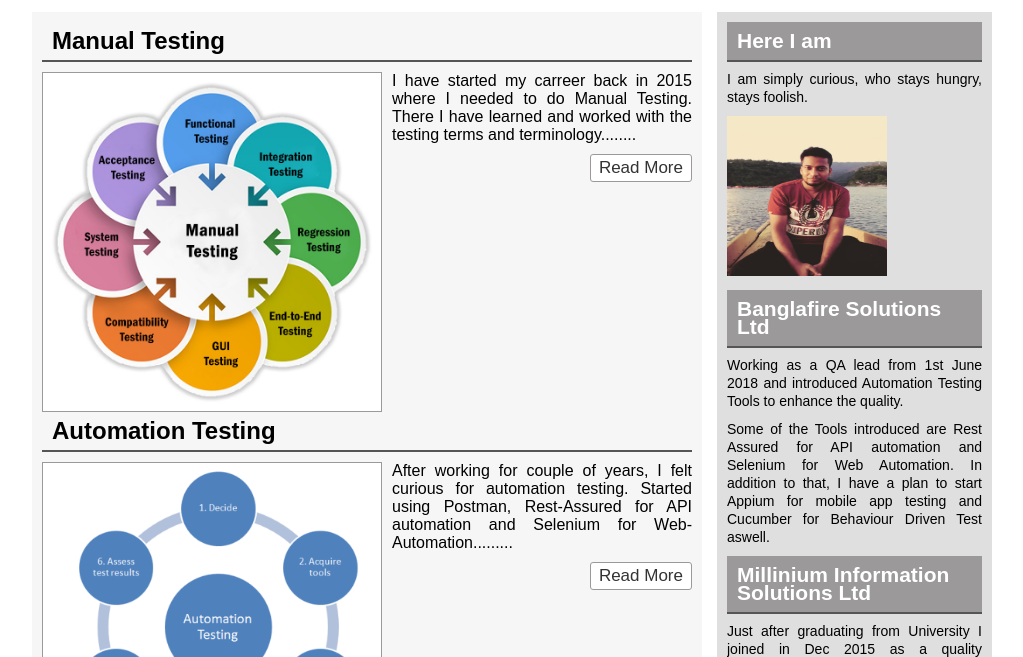
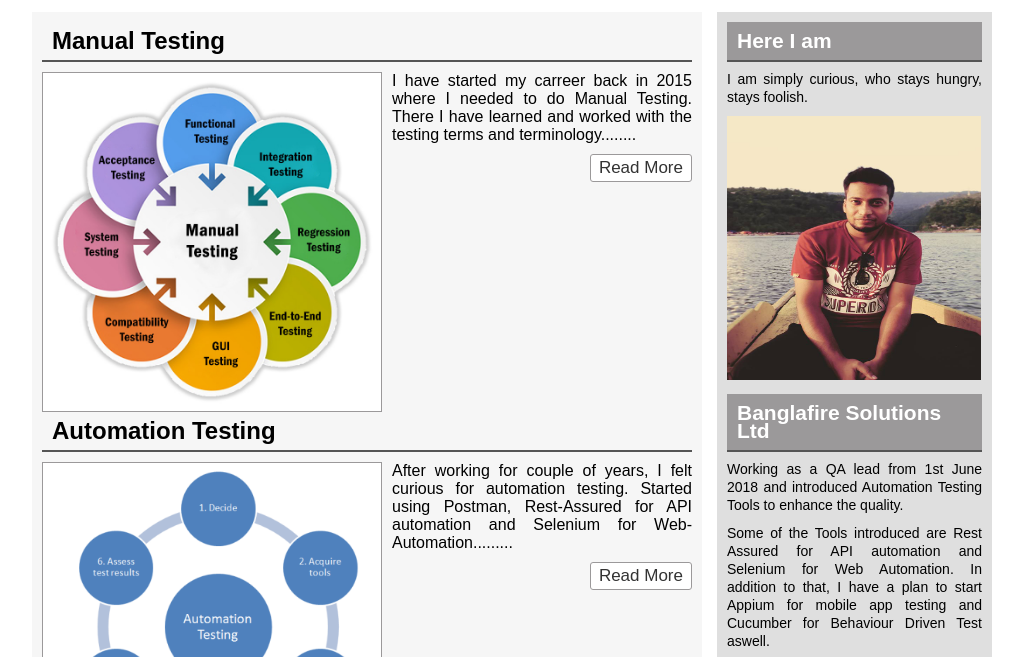
Before and after one commit to sqaEasabbir/sqaEasabbir.github.io, a plain HTML site: page index.html in a window 1280 px wide. Shown: the part 126-783 px from the top of the page, without its empty margins (128-1151 px from the left). Drawn offline with Linux system fonts and the light colour scheme.

Commit message:
Enlarged image of profile picture

```diff
--- a/index.html
+++ b/index.html
@@ -65,7 +65,7 @@
 			I am simply curious, who stays hungry, stays foolish.
 			</p>
 			<p>
-			<img src="images/profile.jpg" style="width:160px;height:160px;border:2" alt="post image "/>
+			<img src="images/profile.jpg" style="width: 254px;height: 264px;border: 0;" alt="post image ">
 			</p>
 		</div>
 
```
